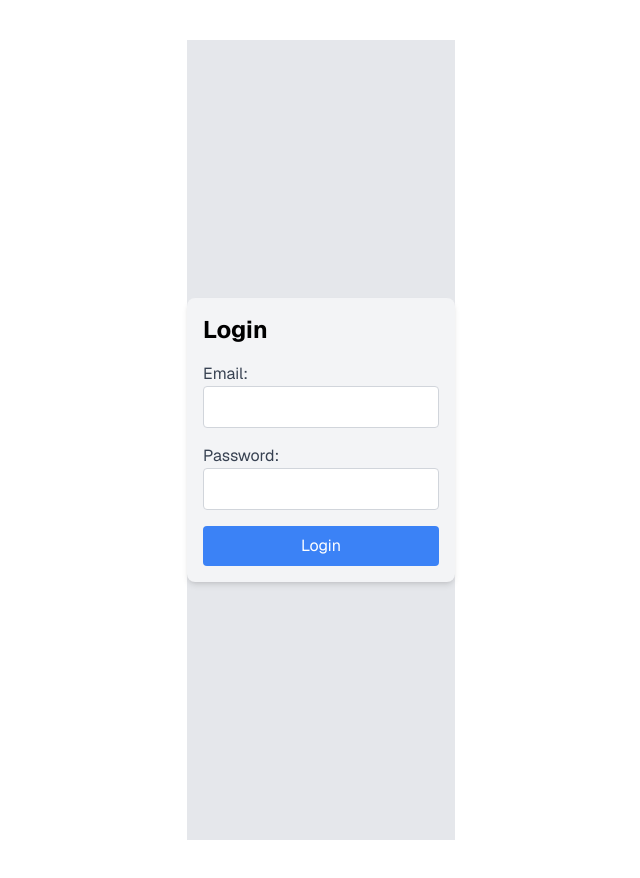
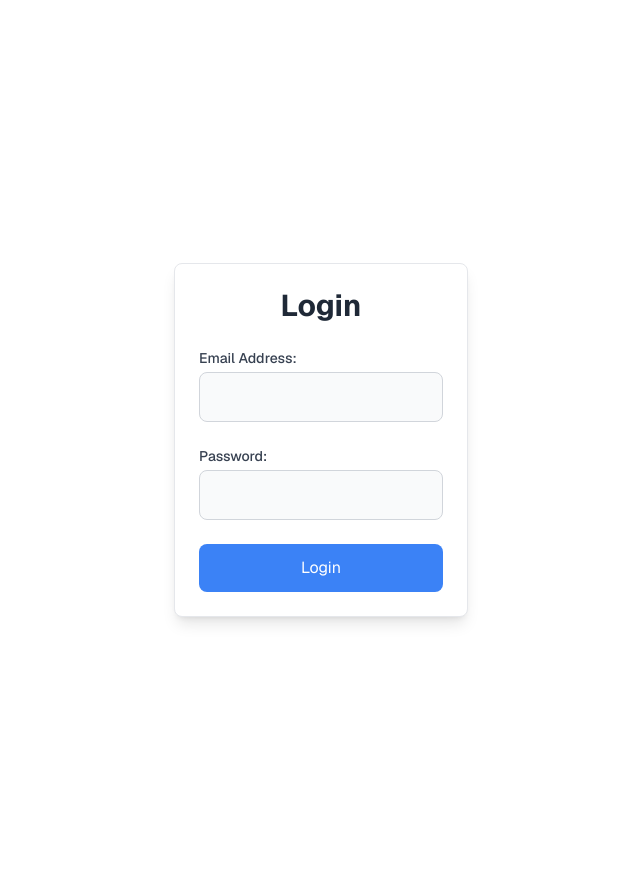
Before and after one commit to achmadky/aiten, a Next.js app: page /login in a window 1280 px wide. Shown: the whole page, without its empty margins (319-959 px from the left). Built offline with nearby package versions, Linux system fonts and the light colour scheme.

Commit message:
update ui login form

```diff
--- a/app/login/LoginForm.tsx
+++ b/app/login/LoginForm.tsx
@@ -6,51 +6,71 @@ import { useRouter } from 'next/navigation';
 const LoginForm = () => {
   const [email, setEmail] = useState('');
   const [password, setPassword] = useState('');
+  const [error, setError] = useState<string | null>(null);
   const router = useRouter();
 
   const handleLogin = async (e: React.FormEvent) => {
     e.preventDefault();
+    setError(null);
 
-    // Implement login logic here
-    // For example, send a POST request to your backend API
+    try {
+      const response = await fetch('/api/auth/login', {
+        method: 'POST',
+        headers: {
+          'Content-Type': 'application/json',
+        },
+        body: JSON.stringify({ email, password }),
+      });
 
-    // Example redirect
+      const data = await response.json();
+
+      if (response.ok) {
         router.push('/');
+      } else {
+        setError(data.message || 'Login failed');
+      }
+    } catch (err) {
+      setError('An unexpected error occurred. Please try again later.');
+    }
   };
 
   return (
-    <form onSubmit={handleLogin} className="max-w-md mx-auto p-4 bg-gray-100 rounded-lg shadow-md">
-      <h2 className="text-2xl font-bold mb-4">Login</h2>
+    <div className="flex items-center justify-center min-h-screen bg-white">
+      <form onSubmit={handleLogin} className="max-w-md w-full p-6 bg-white rounded-lg shadow-lg border border-gray-200">
+        <h2 className="text-3xl font-bold mb-6 text-center text-gray-800">Login</h2>
 
-      <div className="mb-4">
-        <label className="block text-gray-700">Email:</label>
+        {error && <p className="text-red-500 mb-4 text-center">{error}</p>}
+
+        <div className="mb-6">
+          <label className="block text-gray-700 text-sm font-medium mb-1">Email Address:</label>
           <input
             type="email"
             value={email}
             onChange={(e) => setEmail(e.target.value)}
-          className="w-full p-2 border border-gray-300 rounded"
+            className="w-full p-3 border border-gray-300 rounded-lg bg-gray-50 text-gray-900 focus:outline-none focus:ring-2 focus:ring-blue-500 transition duration-150 ease-in-out"
             required
           />
         </div>
 
-      <div className="mb-4">
-        <label className="block text-gray-700">Password:</label>
+        <div className="mb-6">
+          <label className="block text-gray-700 text-sm font-medium mb-1">Password:</label>
           <input
             type="password"
             value={password}
             onChange={(e) => setPassword(e.target.value)}
-          className="w-full p-2 border border-gray-300 rounded"
+            className="w-full p-3 border border-gray-300 rounded-lg bg-gray-50 text-gray-900 focus:outline-none focus:ring-2 focus:ring-blue-500 transition duration-150 ease-in-out"
             required
           />
         </div>
 
         <button
           type="submit"
-        className="w-full bg-blue-500 text-white p-2 rounded"
+          className="w-full bg-blue-500 text-white p-3 rounded-lg hover:bg-blue-600 focus:outline-none focus:ring-2 focus:ring-blue-400 transition duration-150 ease-in-out"
         >
           Login
         </button>
       </form>
+    </div>
   );
 };
 
```
Lines whose indentation alone changed are shown as unchanged.
